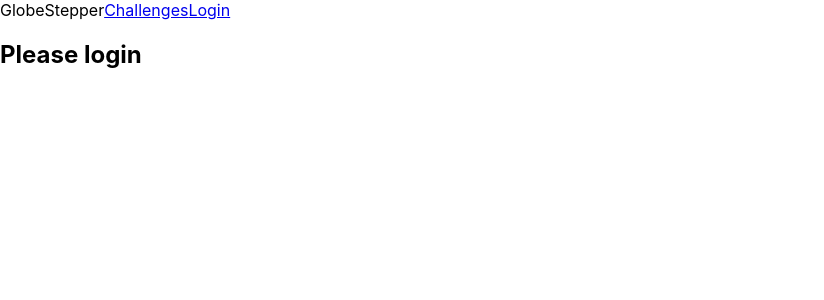
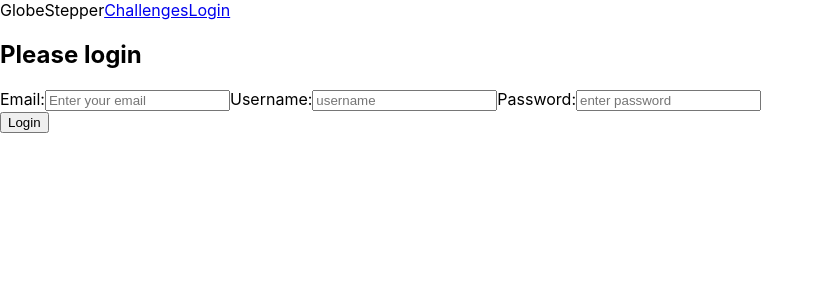
Before and after one commit to CarlaSlattery/Globe-Stepper, a React (Create React App) app: page /login in a window 1280 px wide. Shown: the top 300 px of the page, without its empty margins (0-824 px from the left). Built offline with nearby package versions, Linux system fonts and the light colour scheme.

Commit message:
added login form and buttons to component

```diff
--- a/src/components/Login.jsx
+++ b/src/components/Login.jsx
@@ -1,11 +1,60 @@
-import React from "react";
+import React, { useState } from "react";
 
-function Login() {
+// component imports
+import CurrentChallenge from "./CurrentChallenge";
+
+function DisplayLoggedOut() {
   return (
     <div className="login-container">
       <h2>Please login</h2>
+      <form className="login">
+        <label htmlFor="email">
+          Email:
+          <input type="email" placeholder="Enter your email" />
+        </label>
+        <label htmlFor="username">
+          Username:
+          <input type="text" placeholder="username" />
+        </label>
+        <label htmlFor="password">
+          Password:
+          <input type="password" placeholder="enter password" />
+        </label>
+      </form>
     </div>
   );
 }
 
-export default Login;
+function DisplayLoggedIn() {
+  return (
+    <>
+      <h2 className="logged-in-msg">You are logged in</h2>
+      <CurrentChallenge />
+    </>
+  );
+}
+
+function RenderLoginForm() {
+  const [isLoggedIn, setIsLoggedIn] = useState(false);
+  const handleLoginButton = () => {
+    if (isLoggedIn) {
+      setIsLoggedIn(false);
+    } else {
+      setIsLoggedIn(true);
+    }
+  };
+  return (
+    <div>
+      {isLoggedIn === false ? <DisplayLoggedOut /> : <DisplayLoggedIn />}
+      <button
+        type="submit"
+        onClick={handleLoginButton}
+        className="login-button"
+      >
+        {isLoggedIn === false ? "Login" : "Logout"}
+      </button>
+    </div>
+  );
+}
+
+export default RenderLoginForm;
```
